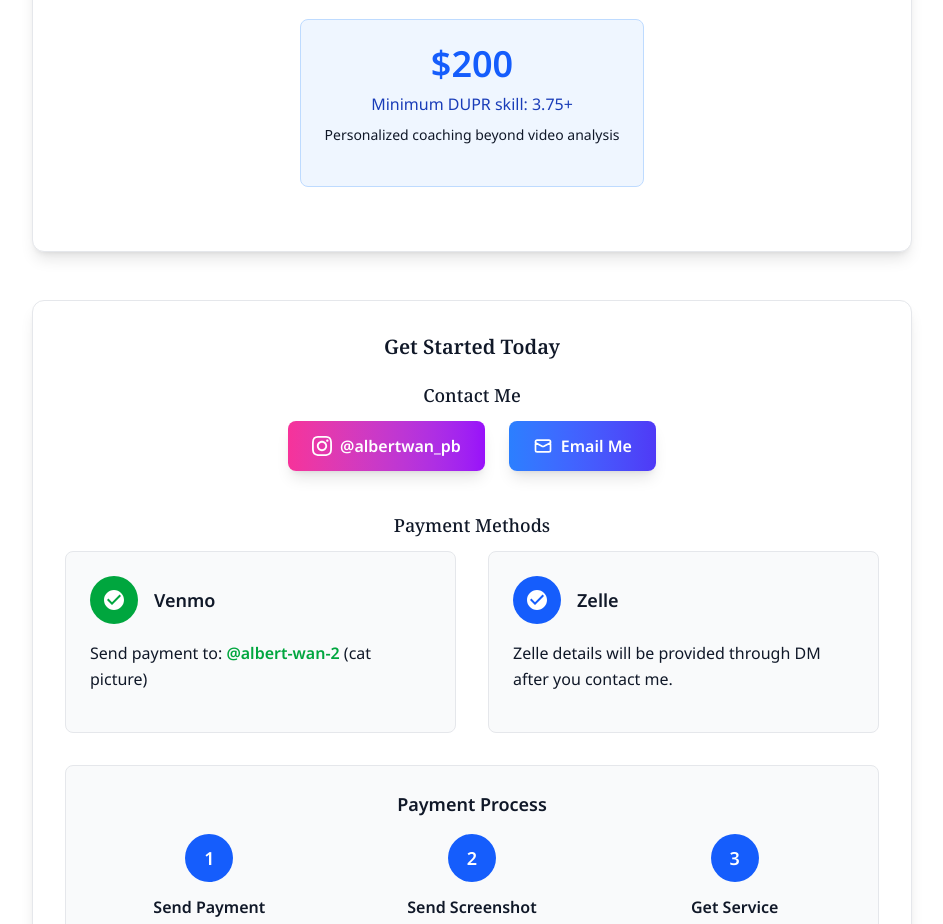
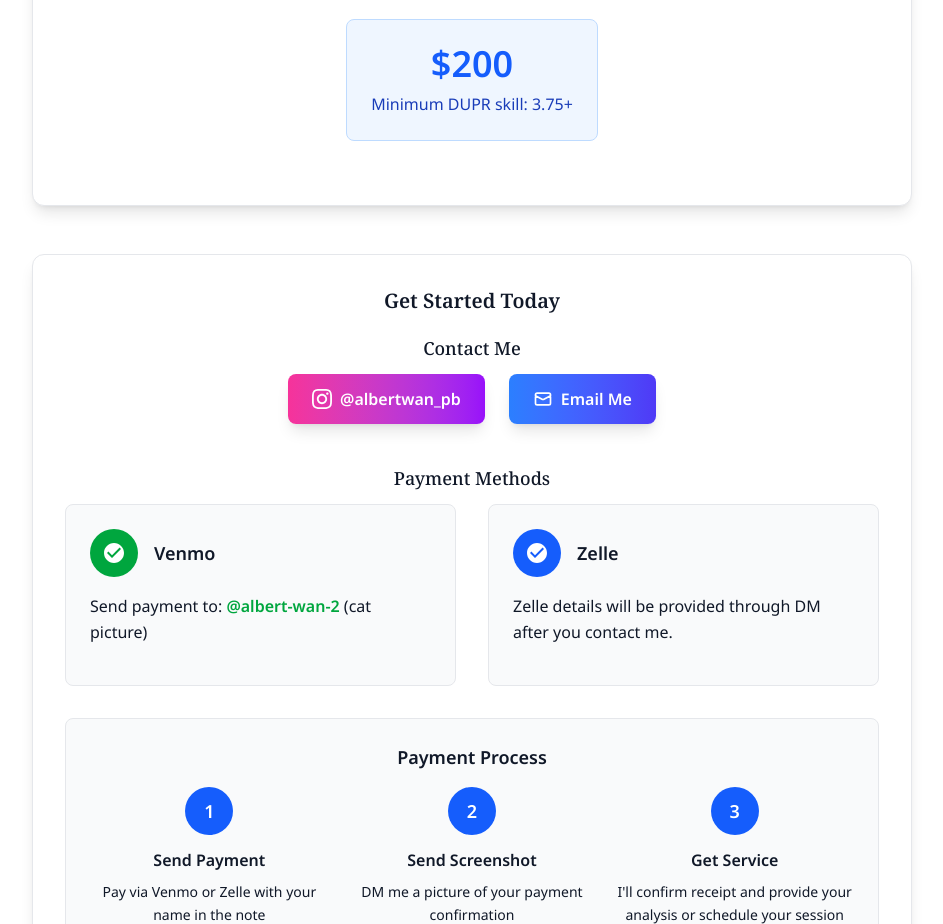
Before and after one commit to bertw2002/react-postgres-fullstack-template, a React (Vite) app: page /section/coaching in a window 1280 px wide. Shown: the part 1000-1924 px from the top of the page, without its empty margins (296-1239 px from the left). Built offline with nearby package versions, Linux system fonts and the light colour scheme; a web font is replaced by a local one.

Commit message:
Update OnlineCoachingSection.jsx

```diff
--- a/src/components/OnlineCoachingSection.jsx
+++ b/src/components/OnlineCoachingSection.jsx
@@ -82,7 +82,6 @@ function OnlineCoachingSection() {
               <div className="bg-blue-50 rounded-lg p-6 inline-block border border-blue-200">
                 <div className="text-3xl md:text-4xl font-bold text-blue-600 mb-2">$200</div>
                 <div className="text-sm md:text-base text-blue-800">Minimum DUPR skill: 3.75+</div>
-                <p className="text-sm text-blue-700 mt-2">Personalized coaching beyond video analysis</p>
               </div>
             </div>
           </div>
```
